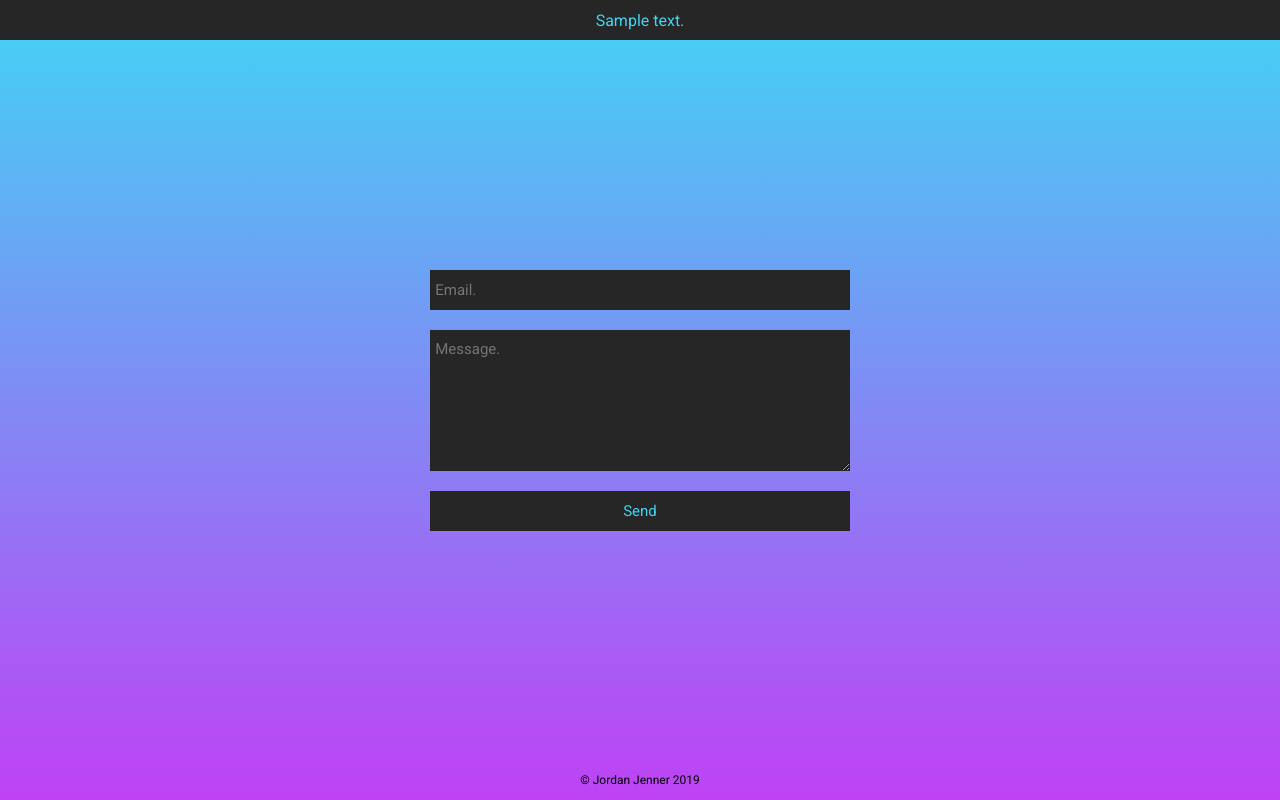
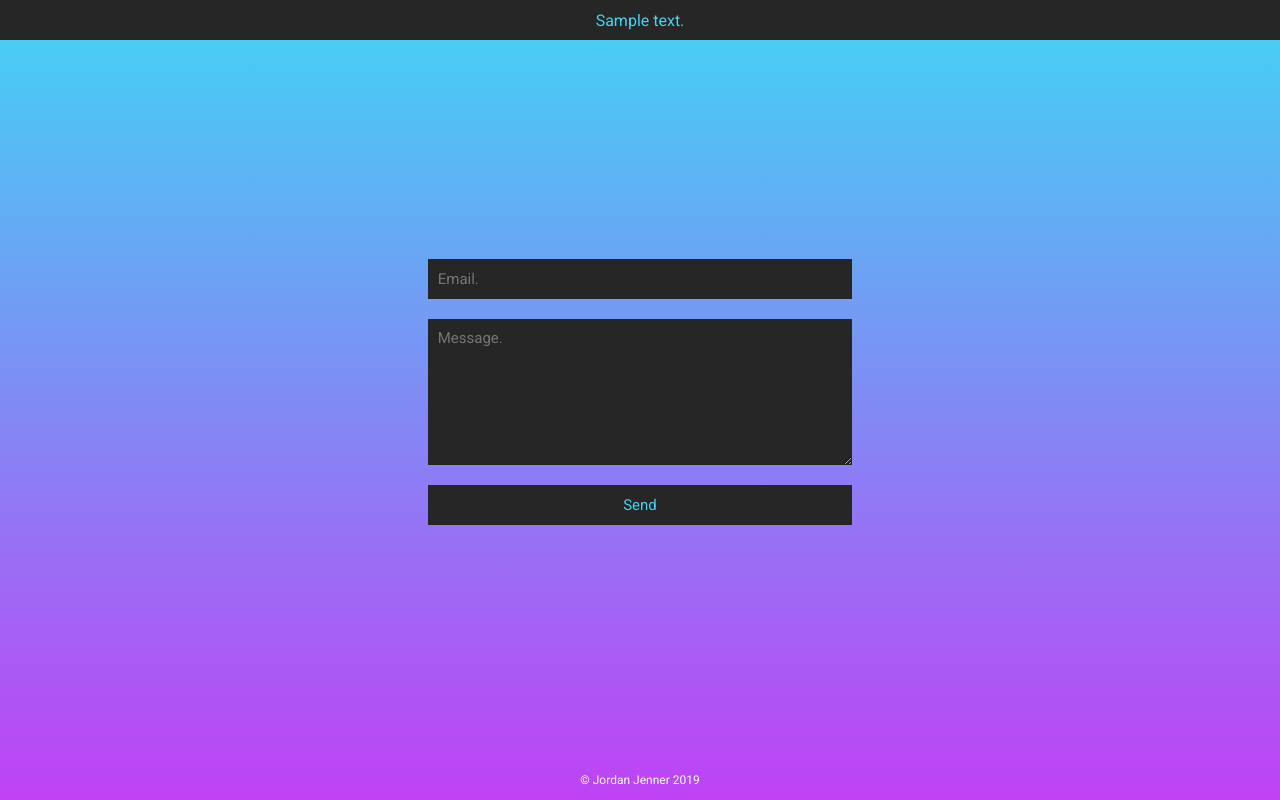
Before and after one commit to jordanjenner/django-portfolio, a Django app: template templates/contact.html in a window 1280 px wide. Run offline with Django 3.2, Linux system fonts and the light colour scheme; the template is opened without the code that fills it: most values are stand-ins (such as "Sample title", 1, 10 or a date in 2020).

Commit message:
Adjusted css.

```diff
--- a/static/css/style.css
+++ b/static/css/style.css
@@ -1,4 +1,5 @@
 body {
+  color: azure;
   font-family: 'Roboto', sans-serif;
   margin: 0;
   background-repeat: no-repeat;
@@ -43,12 +44,8 @@ tr:nth-child(odd) {
   background-color: #333333
 }
 
-form {
-  margin: 20px
-}
-
 input {
-  padding: 0px 5px 0px 5px;
+  padding: 0px 5px 0px 10px;
   margin: 10px 0px 10px 0px;
   width: 100%;
   height: 40px;
@@ -60,7 +57,7 @@ input {
 }
 
 textarea {
-  padding: 10px 5px 5px 5px;
+  padding: 10px 10px 10px 10px;
   margin: 10px 0px 10px 0px;
   width: 100%;
   background-color: #262626;
@@ -72,6 +69,7 @@ textarea {
 
 .submit {
   color: #42d4f4;
+  padding: 0px;
 }
 
 .submit:hover {
@@ -207,9 +205,12 @@ a:hover {
 }
 
 .form-flex {
+  text-align: center;
+  margin: 0px 20px;
   display: flex;
   align-items: center;
   justify-content: center;
+  flex-direction: column;
   height: calc(100vh - 80px);
 }
 
```
